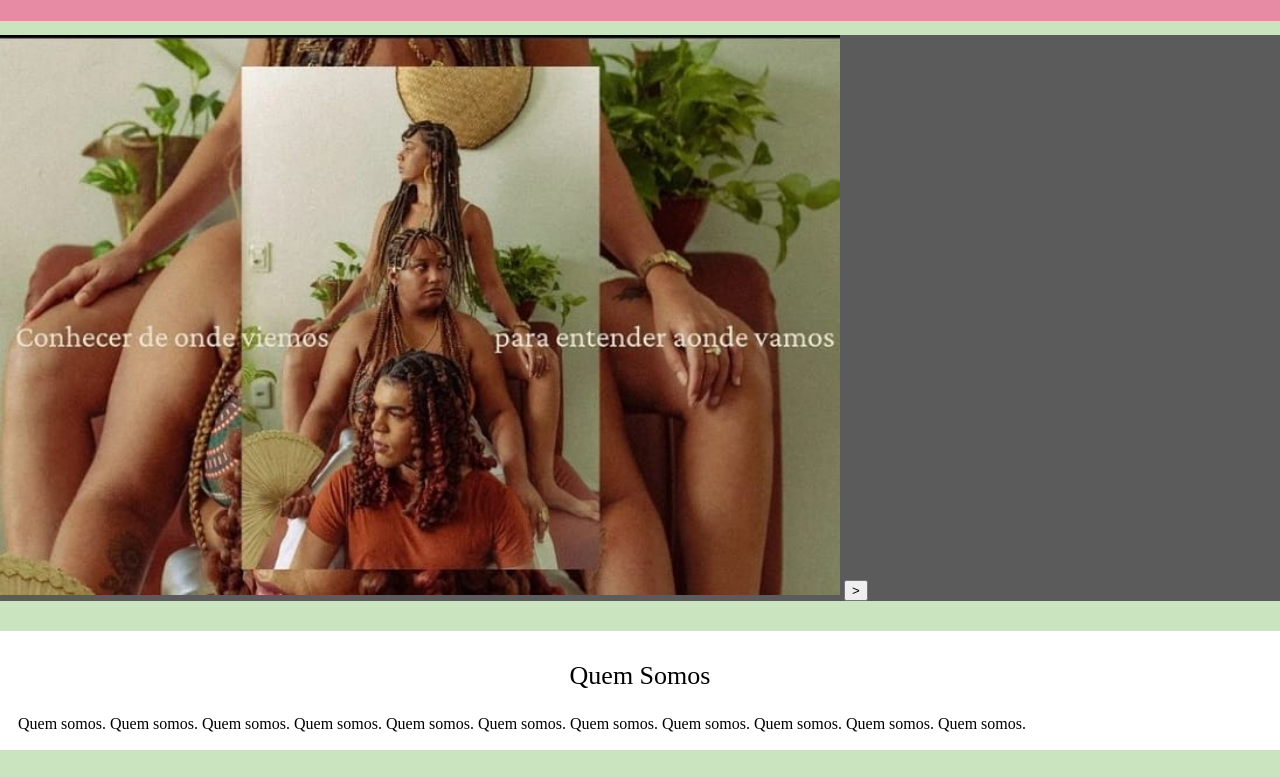
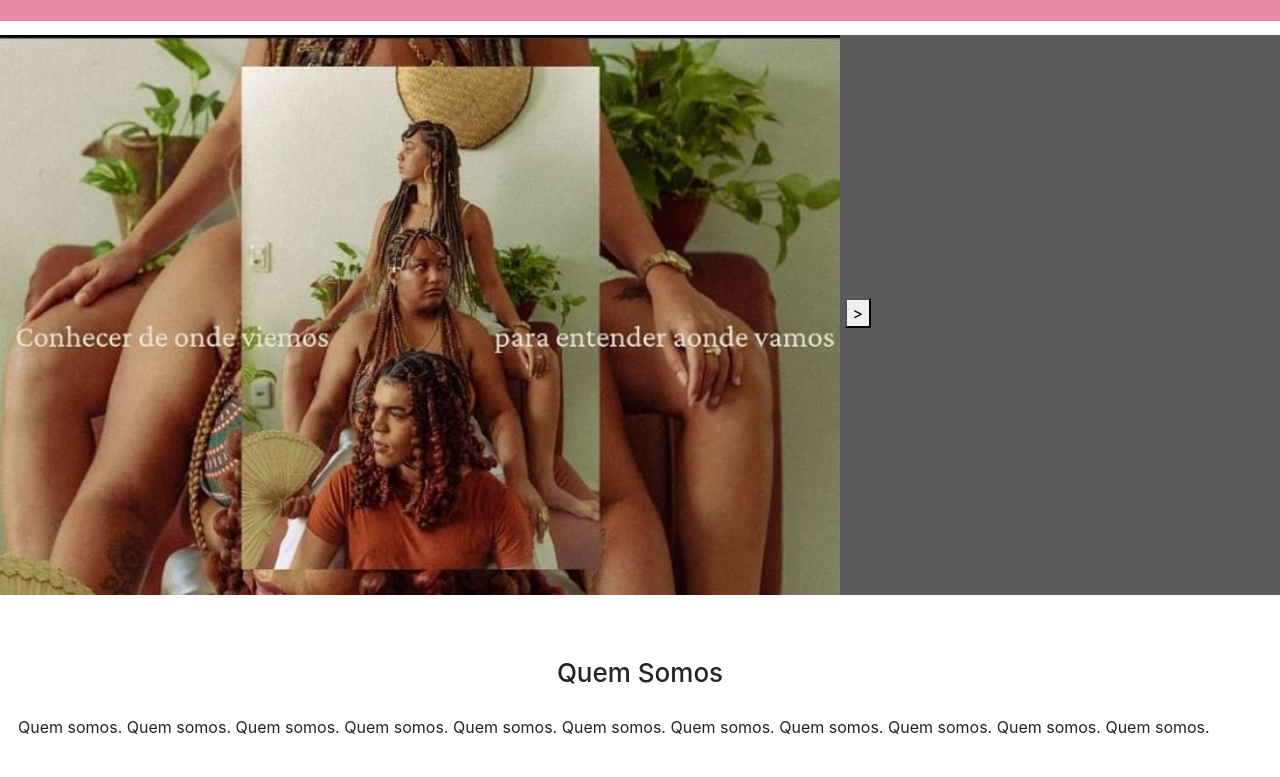
Before and after one commit to lailaborg/Nzinga-trancismo, a plain HTML site: page index.html in a window 1280 px wide. Shown: the part 155-932 px from the top of the page. Drawn offline with Linux system fonts and the light colour scheme.

Commit message:
criação do link com o bootstrap no index.html

```diff
--- a/index.html
+++ b/index.html
@@ -2,8 +2,9 @@
 <html>
     <head>
         <title>Nzinga Trancismo</title>
-        <link rel= stylesheet href="style.css">
-        <link rel= stylesheet href="reset.css">
+        <link rel= "stylesheet" type="text/css" href="style.css">
+        <link rel= "stylesheet" type="text/css" href="reset.css">
+        <link rel="stylesheet" type="text/css" href="bootstrap/css/bootstrap.min.css">
 
 
     </head>
```
